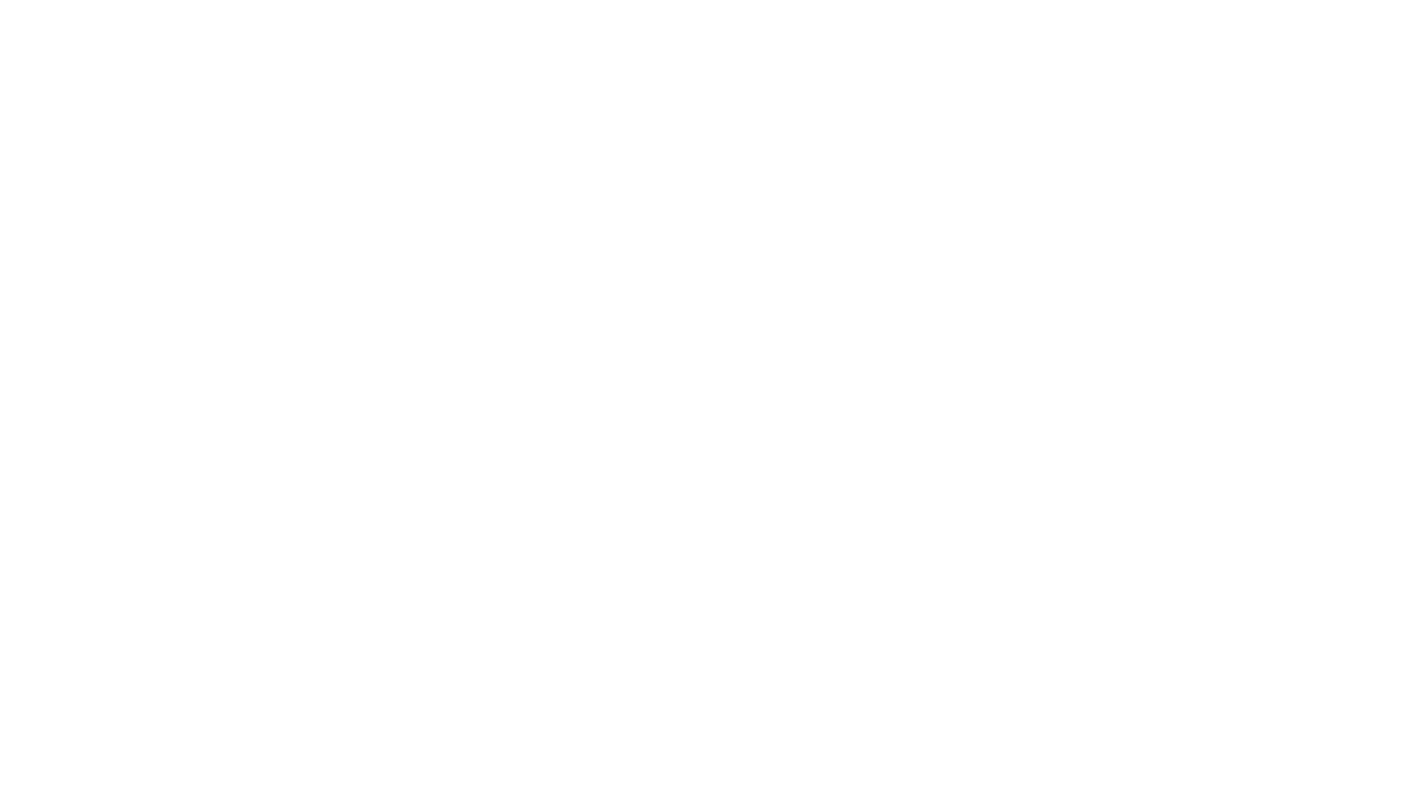
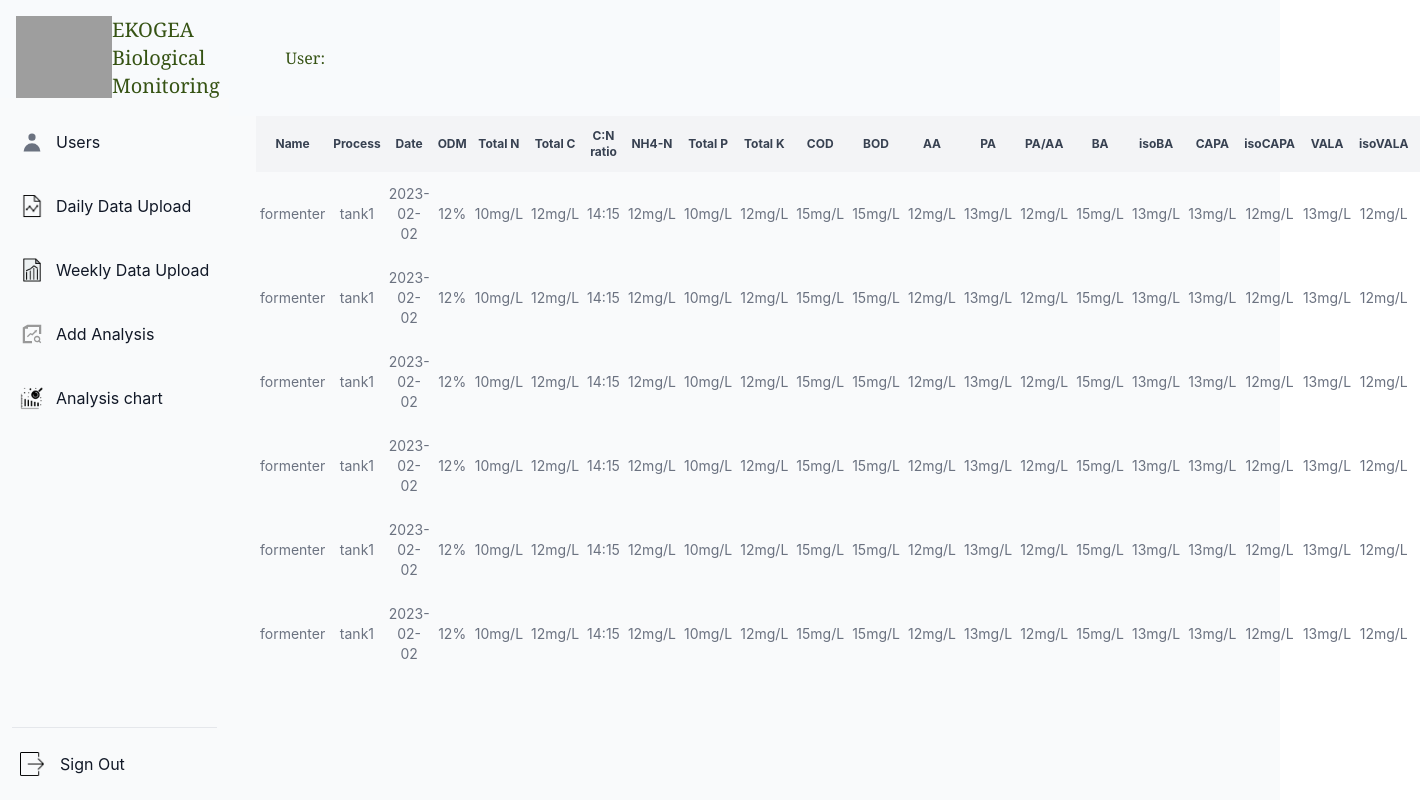
Before and after one commit to martin-tomov-dev/biological-frontend-react, a React (Create React App) app: page /analysis-chart in a window 1280 px wide. Before the commit this address had no page. Shown: the whole page, 1420 px wide, since content can reach past the window. Built offline with nearby package versions, Linux system fonts and the light colour scheme; grey boxes are pictures that could not be loaded.

Commit message:
regular user frontend

```diff
--- a/src/App.js
+++ b/src/App.js
@@ -2,6 +2,7 @@ import LoginPage from "./pages/LoginPage";
 import Dashboard from "./pages/Dashboard";
 import DailyDataUpload from "./pages/DailyDataUpload";
 import WeeklyDataUpload from "./pages/WeeklyDataUpload";
+import AnalysisChart from "./pages/AnalysisChart";
 import { BrowserRouter, Route, Routes } from "react-router-dom";
 
 function App() {
@@ -14,6 +15,7 @@ function App() {
         <Route path="dashboard" element={<Dashboard />} />
         <Route exact path="daily-report" element={<DailyDataUpload />} />
         <Route exact path="weekly-report" element={<WeeklyDataUpload />} />
+        <Route exact path="analysis-chart" element={<AnalysisChart />} />
       </Routes>
     </BrowserRouter>
   );
--- /dev/null
+++ b/src/components/TableCell.js
@@ -0,0 +1,38 @@
+import { useEffect, useRef } from "react";
+
+const TableCell = (props) => {
+  return (
+    <tbody>
+      {props.data.map((data, index) => (
+        <tr key={index}>
+          <td className="text-center py-3 px-1">{data.Name}</td>
+          <td className="text-center py-3 px-1">{data.Process}</td>
+          <td className="text-center py-3 px-1">{data.Date}</td>
+          <td className="text-center py-3 px-1">{data.Odm}</td>
+          <td className="text-center py-3 px-1">{data.TotalN}</td>
+          <td className="text-center py-3 px-1">{data.TotalC}</td>
+          <td className="text-center py-3 px-1">{data.Ratio}</td>
+          <td className="text-center py-3 px-1">{data.Nh4N}</td>
+          <td className="text-center py-3 px-1">{data.TotalP}</td>
+          <td className="text-center py-3 px-1">{data.TotalK}</td>
+          <td className="text-center py-3 px-1">{data.Cod}</td>
+          <td className="text-center py-3 px-1">{data.Bod}</td>
+          <td className="text-center py-3 px-1">{data.Aa}</td>
+          <td className="text-center py-3 px-1">{data.Pa}</td>
+          <td className="text-center py-3 px-1">{data.Paaa}</td>
+          <td className="text-center py-3 px-1">{data.Ba}</td>
+          <td className="text-center py-3 px-1">{data.IsoBA}</td>
+          <td className="text-center py-3 px-1">{data.Capa}</td>
+          <td className="text-center py-3 px-1">{data.IsoCAPA}</td>
+          <td className="text-center py-3 px-1">{data.Vala}</td>
+          <td className="text-center py-3 px-1">{data.IsoVALA}</td>
+          <td className="text-center py-3 px-1">
+            <img className="w-6 h-6" src="/assets/pdf.png" />
+          </td>
+        </tr>
+      ))}
+    </tbody>
+  );
+};
+
+export default TableCell;
--- /dev/null
+++ b/src/pages/AnalysisChart.js
@@ -0,0 +1,195 @@
+import Header from "./layouts/Header";
+import LeftSideBar from "./layouts/LeftSideBar";
+import TableCell from "../components/TableCell";
+import { useEffect } from "react";
+
+const AnalysisChart = () => {
+  let processData = [
+    {
+      Name: "formenter",
+      Process: "tank1",
+      Date: "2023-02-02",
+      Odm: "12%",
+      TotalN: "10mg/L",
+      TotalC: "12mg/L",
+      Ratio: "14:15",
+      Nh4N: "12mg/L",
+      TotalP: "10mg/L",
+      TotalK: "12mg/L",
+      Cod: "15mg/L",
+      Bod: "15mg/L",
+      Aa: "12mg/L",
+      Pa: "13mg/L",
+      Paaa: "12mg/L",
+      Ba: "15mg/L",
+      IsoBA: "13mg/L",
+      Capa: "13mg/L",
+      IsoCAPA: "12mg/L",
+      Vala: "13mg/L",
+      IsoVALA: "12mg/L",
+    },
+    {
+      Name: "formenter",
+      Process: "tank1",
+      Date: "2023-02-02",
+      Odm: "12%",
+      TotalN: "10mg/L",
+      TotalC: "12mg/L",
+      Ratio: "14:15",
+      Nh4N: "12mg/L",
+      TotalP: "10mg/L",
+      TotalK: "12mg/L",
+      Cod: "15mg/L",
+      Bod: "15mg/L",
+      Aa: "12mg/L",
+      Pa: "13mg/L",
+      Paaa: "12mg/L",
+      Ba: "15mg/L",
+      IsoBA: "13mg/L",
+      Capa: "13mg/L",
+      IsoCAPA: "12mg/L",
+      Vala: "13mg/L",
+      IsoVALA: "12mg/L",
+    },
+    {
+      Name: "formenter",
+      Process: "tank1",
+      Date: "2023-02-02",
+      Odm: "12%",
+      TotalN: "10mg/L",
+      TotalC: "12mg/L",
+      Ratio: "14:15",
+      Nh4N: "12mg/L",
+      TotalP: "10mg/L",
+      TotalK: "12mg/L",
+      Cod: "15mg/L",
+      Bod: "15mg/L",
+      Aa: "12mg/L",
+      Pa: "13mg/L",
+      Paaa: "12mg/L",
+      Ba: "15mg/L",
+      IsoBA: "13mg/L",
+      Capa: "13mg/L",
+      IsoCAPA: "12mg/L",
+      Vala: "13mg/L",
+      IsoVALA: "12mg/L",
+    },
+    {
+      Name: "formenter",
+      Process: "tank1",
+      Date: "2023-02-02",
+      Odm: "12%",
+      TotalN: "10mg/L",
+      TotalC: "12mg/L",
+      Ratio: "14:15",
+      Nh4N: "12mg/L",
+      TotalP: "10mg/L",
+      TotalK: "12mg/L",
+      Cod: "15mg/L",
+      Bod: "15mg/L",
+      Aa: "12mg/L",
+      Pa: "13mg/L",
+      Paaa: "12mg/L",
+      Ba: "15mg/L",
+      IsoBA: "13mg/L",
+      Capa: "13mg/L",
+      IsoCAPA: "12mg/L",
+      Vala: "13mg/L",
+      IsoVALA: "12mg/L",
+    },
+    {
+      Name: "formenter",
+      Process: "tank1",
+      Date: "2023-02-02",
+      Odm: "12%",
+      TotalN: "10mg/L",
+      TotalC: "12mg/L",
+      Ratio: "14:15",
+      Nh4N: "12mg/L",
+      TotalP: "10mg/L",
+      TotalK: "12mg/L",
+      Cod: "15mg/L",
+      Bod: "15mg/L",
+      Aa: "12mg/L",
+      Pa: "13mg/L",
+      Paaa: "12mg/L",
+      Ba: "15mg/L",
+      IsoBA: "13mg/L",
+      Capa: "13mg/L",
+      IsoCAPA: "12mg/L",
+      Vala: "13mg/L",
+      IsoVALA: "12mg/L",
+    },
+    {
+      Name: "formenter",
+      Process: "tank1",
+      Date: "2023-02-02",
+      Odm: "12%",
+      TotalN: "10mg/L",
+      TotalC: "12mg/L",
+      Ratio: "14:15",
+      Nh4N: "12mg/L",
+      TotalP: "10mg/L",
+      TotalK: "12mg/L",
+      Cod: "15mg/L",
+      Bod: "15mg/L",
+      Aa: "12mg/L",
+      Pa: "13mg/L",
+      Paaa: "12mg/L",
+      Ba: "15mg/L",
+      IsoBA: "13mg/L",
+      Capa: "13mg/L",
+      IsoCAPA: "12mg/L",
+      Vala: "13mg/L",
+      IsoVALA: "12mg/L",
+    },
+  ];
+
+  return (
+    <div className="bg-gray-50 dark:bg-gray-800">
+      <Header />
+      <div className="flex h-screen">
+        <div className="w-1/5">
+          <LeftSideBar />
+        </div>
+        <div className="w-4/5 " style={{ marginTop: "116px" }}>
+          <table className="w-[95%] text-sm text-left text-gray-500 dark:text-gray-400 mr-[5%] table-auto">
+            <thead className="text-xs text-gray-700 bg-gray-100 dark:bg-gray-700 dark:text-gray-400">
+              <tr>
+                <th className="py-3 px-1 text-center">Name</th>
+                <th className="py-3 px-1 text-center">Process</th>
+                <th className="py-3 px-1 text-center">Date</th>
+                <th className="py-3 px-1 text-center">ODM</th>
+                <th className="py-3 px-1 text-center">Total N</th>
+                <th className="py-3 px-1 text-center">Total C</th>
+                <th className="py-3 px-1 text-center">C:N ratio</th>
+                <th className="py-3 px-1 text-center">NH4-N</th>
+                <th className="py-3 px-1 text-center">Total P</th>
+                <th className="py-3 px-1 text-center">Total K</th>
+                <th className="py-3 px-1 text-center">COD</th>
+                <th className="py-3 px-1 text-center">BOD</th>
+                <th className="py-3 px-1 text-center">AA</th>
+                <th className="py-3 px-1 text-center">PA</th>
+                <th className="py-3 px-1 text-center">PA/AA</th>
+                <th className="py-3 px-1 text-center">BA</th>
+                <th className="py-3 px-1 text-center">isoBA</th>
+                <th className="py-3 px-1 text-center">CAPA</th>
+                <th className="py-3 px-1 text-center">isoCAPA</th>
+                <th className="py-3 px-1 text-center">VALA</th>
+                <th className="py-3 px-1 text-center">isoVALA</th>
+                <td className="py-3 px-1 text-center">
+                  <img className="w-6 h-6" src="/assets/pdf.png" />
+                </td>
+              </tr>
+            </thead>
+            {/* <tbody> */}
+            <TableCell data={processData} />
+            {/* </tbody> */}
+          </table>
+        </div>
+      </div>
+    </div>
+  );
+};
+
+export default AnalysisChart;
--- a/src/pages/Dashboard.js
+++ b/src/pages/Dashboard.js
@@ -1,6 +1,5 @@
 import Header from "./layouts/Header";
 import LeftSideBar from "./layouts/LeftSideBar";
-import { useParams } from "react-router-dom";
 
 function Dashboard() {
   return (
--- a/src/pages/WeeklyDataUpload.js
+++ b/src/pages/WeeklyDataUpload.js
@@ -39,12 +39,14 @@ const WeeklyDataUpload = () => {
                       >
                         AD Plant
                       </label>
-                      <input
-                        className="shadow appearance-none border rounded w-full py-2 px-3 text-gray-700 leading-tight focus:outline-none focus:shadow-outline"
+                      <select
+                        className="shadow w-full appearance-none border rounded w-full py-2 px-3 text-gray-700 leading-tight focus:outline-none focus:shadow-outline"
                         id="plant"
                         type="text"
-                        placeholder="Please enter the name of AD plant"
-                      ></input>
+                      >
+                        <option defaultValue>Choose AD plant</option>
+                        <option value="condate">condate</option>
+                      </select>
                     </div>
                     <div className="w-1/3 justify-center">
                       <label
--- a/src/pages/layouts/Header.js
+++ b/src/pages/layouts/Header.js
@@ -1,4 +1,16 @@
+import { useNavigate } from "react-router-dom";
+import { useEffect } from "react";
+
 const Header = () => {
+  let history = useNavigate();
+
+  useEffect(() => {
+    if (localStorage.getItem("user") == "") {
+      console.log(1);
+      history("/login");
+    }
+  }, []);
+
   return (
     <div className="flex items-center bg-slate-50 p-4 fixed w-full">
       <div className="w-1/5 flex">
--- a/src/pages/layouts/LeftSideBar.js
+++ b/src/pages/layouts/LeftSideBar.js
@@ -4,7 +4,7 @@ const LeftSideBar = () => {
   return (
     <div
       className="h-full px-3 py-4 overflow-y-auto bg-gray-50 dark:bg-gray-800 flex flex-col fixed"
-      style={{ height: "calc(100vh - 116px)", marginTop: "116px" }}
+      style={{ height: "calc(100vh - 98px)", marginTop: "98px" }}
     >
       <ul className="space-y-2">
         <li className="py-2">
@@ -51,8 +51,8 @@ const LeftSideBar = () => {
           </a>
         </li>
         <li className="py-2">
-          <Link
-            to=""
+          <a
+            href="#"
             className="flex items-center p-2 text-base font-normal text-gray-900 rounded-lg dark:text-white hover:bg-gray-100 dark:hover:bg-gray-700"
           >
             <svg
@@ -80,29 +80,29 @@ const LeftSideBar = () => {
               />
             </svg>
             <span className="flex-1 ml-3 whitespace-nowrap">Add Analysis</span>
-          </Link>
+          </a>
         </li>
         <li className="py-2">
-          <Link
-            to=""
+          <a
+            href="analysis-chart"
             className="flex items-center p-2 text-base font-normal text-gray-900 rounded-lg dark:text-white hover:bg-gray-100 dark:hover:bg-gray-700"
           >
             <img className="w-6 h-6" src="/assets/analysis.png" />
             <span className="flex-1 ml-3 whitespace-nowrap">
               Analysis chart
             </span>
-          </Link>
+          </a>
         </li>
       </ul>
       <ul className="pt-4 mt-4 space-y-2 border-t border-gray-200 dark:border-gray-700 mt-auto">
         <li>
-          <Link
-            to=""
+          <a
+            href="/login"
             className="flex items-center p-2 text-base font-normal text-gray-900 transition duration-75 rounded-lg hover:bg-gray-100 dark:hover:bg-gray-700 dark:text-white group"
           >
             <img className="w-6 h-6" src="/assets/logout.png" />
             <span className="ml-4">Sign Out</span>
-          </Link>
+          </a>
         </li>
       </ul>
     </div>
```
Also changed, not shown: src/pages/DailyDataUpload.js (+17 -15 lines), src/pages/LoginPage.js (+7 -4 lines), public/assets/pdf.png (added).
